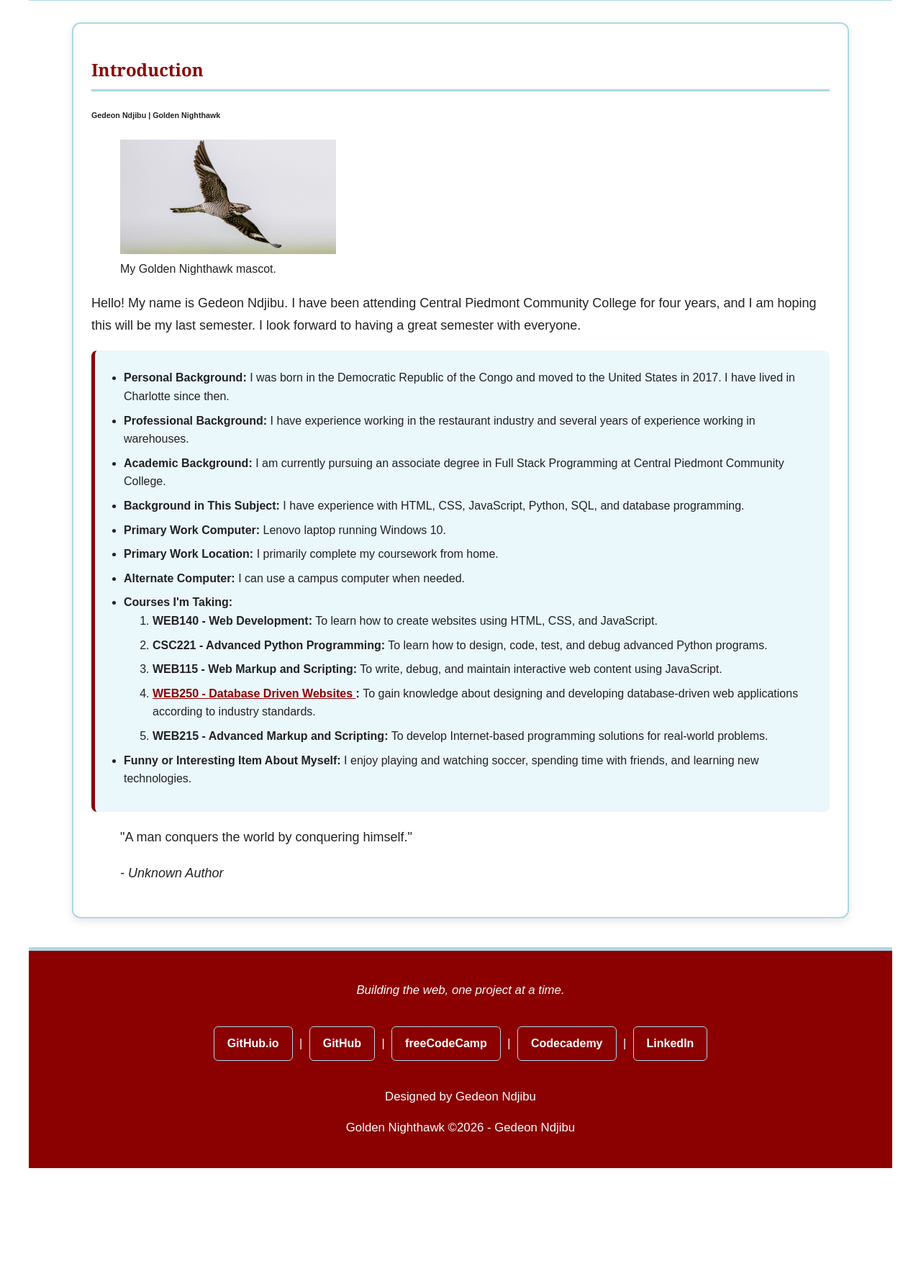
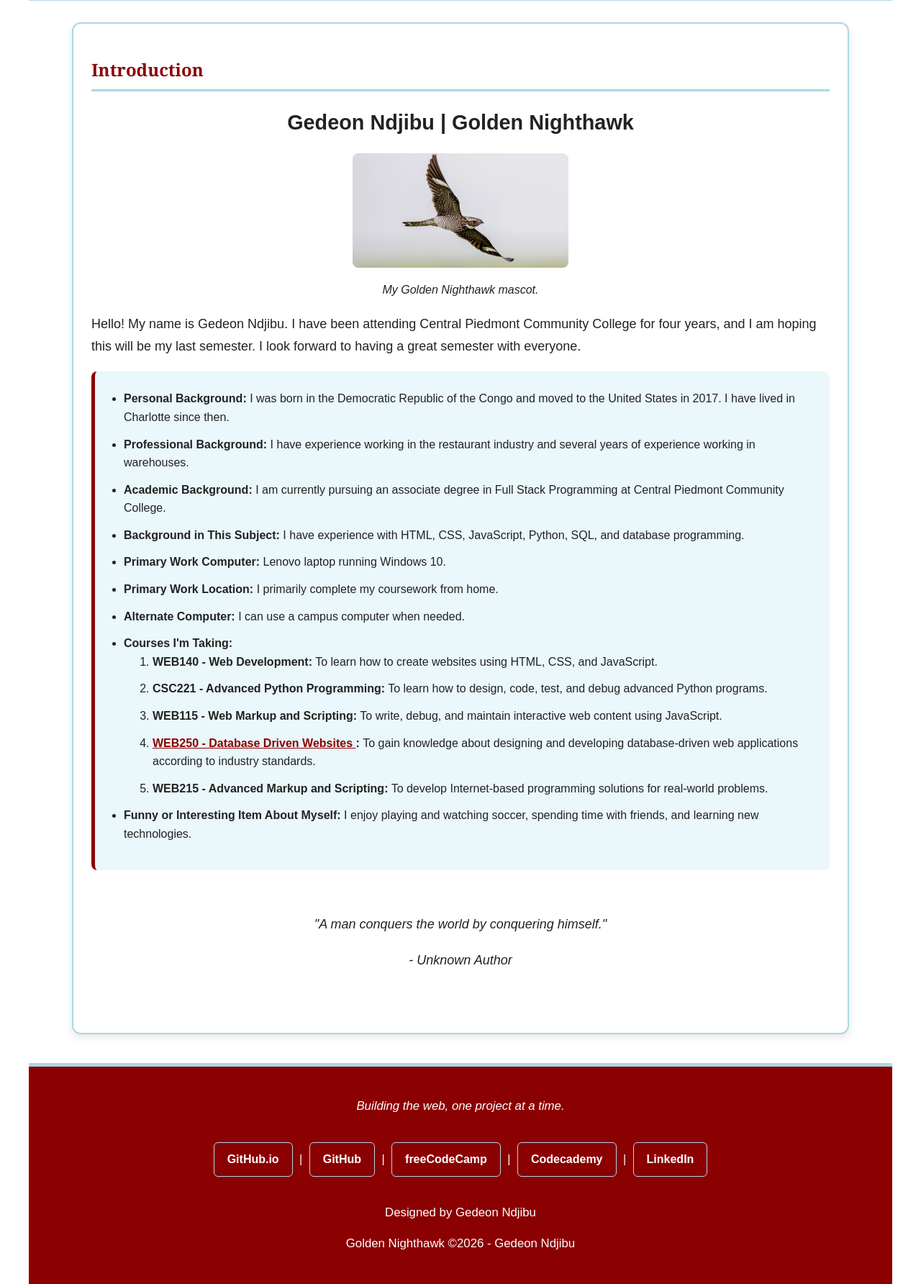
Before and after one commit to GEDEONNDJIBU/web250, a PHP site: page /introduction.html in a window 1280 px wide. Shown: the part 284-2068 px from the top of the page at 72% size. Before the commit the page ends 1907 px from the top, so only its background shows below. Run offline with PHP 8.4, Linux system fonts and the light colour scheme; some libraries are stand-ins or nearby versions.

Commit message:
Update default.css

```diff
--- a/styles/default.css
+++ b/styles/default.css
@@ -245,3 +245,43 @@ footer p a:hover {
         margin: 5px 0;
     }
 }
+h6 {
+    font-size: 1.8rem;
+    font-weight: bold;
+    text-align: center;
+    white-space: nowrap;
+    margin: 15px 0;
+}
+
+figure {
+    text-align: center;
+    margin: 20px auto;
+}
+
+figure img {
+    max-width: 100%;
+    height: auto;
+    border-radius: 8px;
+}
+
+figcaption {
+    font-style: italic;
+    margin-top: 10px;
+}
+
+main li {
+    margin-bottom: 12px;
+}
+
+blockquote {
+    text-align: center;
+    font-style: italic;
+    margin: 25px auto;
+    padding: 15px;
+}
+
+@media screen and (max-width: 600px) {
+    h6 {
+        font-size: 3.8vw;
+    }
+}
```
